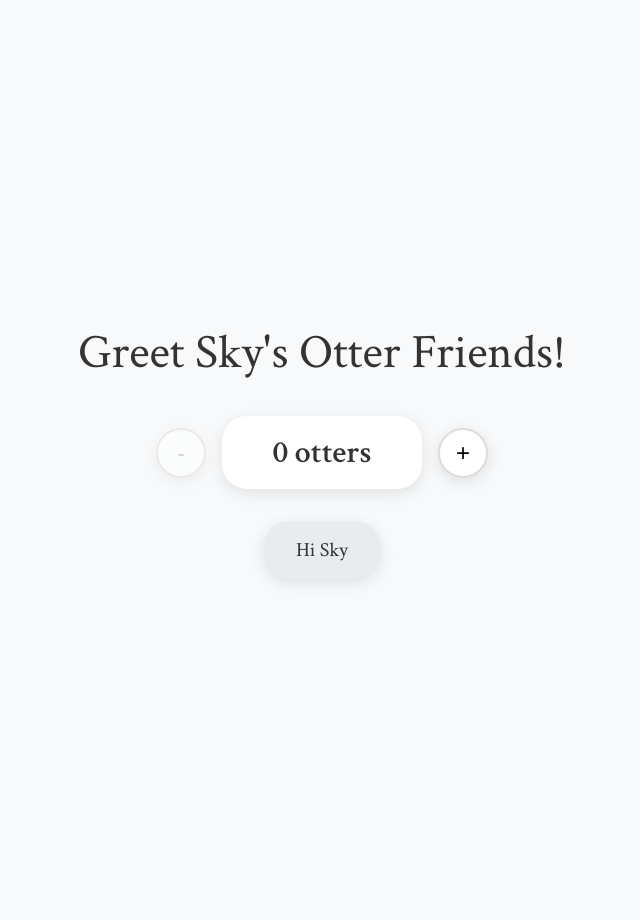
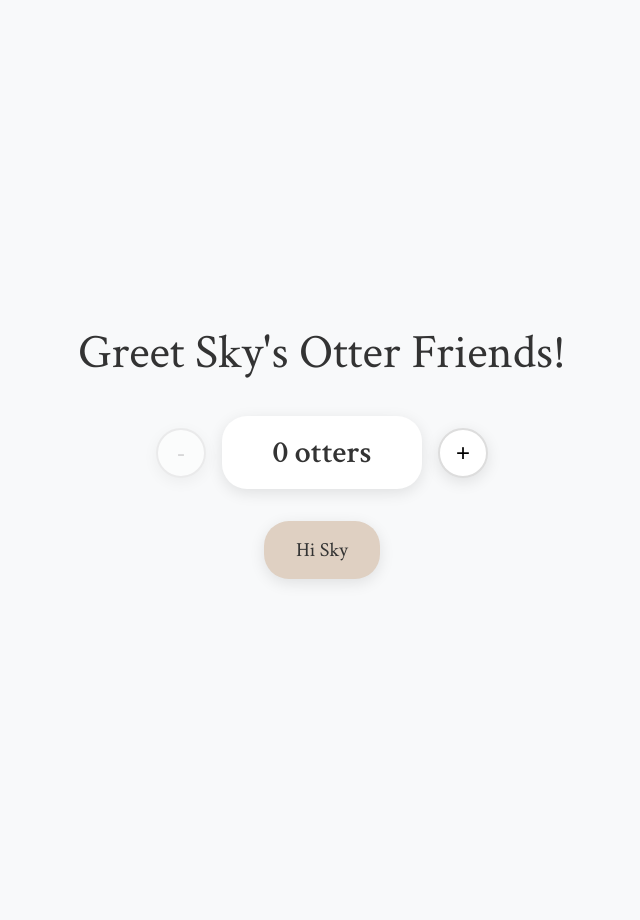
Before and after one commit to skysheng7/skysheng7.github.io, a Jekyll site: the page index.html, which Jekyll copies as it is, in a window 1280 px wide. Shown: the whole page, without its empty margins (318-958 px from the left). Built offline with Jekyll 4.4.1, drawn with Linux system fonts in a browser that asks for light colours.

Commit message:
update button color

```diff
--- a/index.html
+++ b/index.html
@@ -83,7 +83,7 @@
         }
 
         .hi-sky-btn {
-            background: #e9ecef;
+            background: #dfd0c2;
             color: #333;
             border: none;
             padding: 1rem 2rem;
@@ -96,7 +96,7 @@
         }
 
         .hi-sky-btn:hover {
-            background: #dee2e6;
+            background: #af947b;
             transform: translateY(-2px);
             box-shadow: 0 6px 20px rgba(0, 0, 0, 0.15);
         }
```
